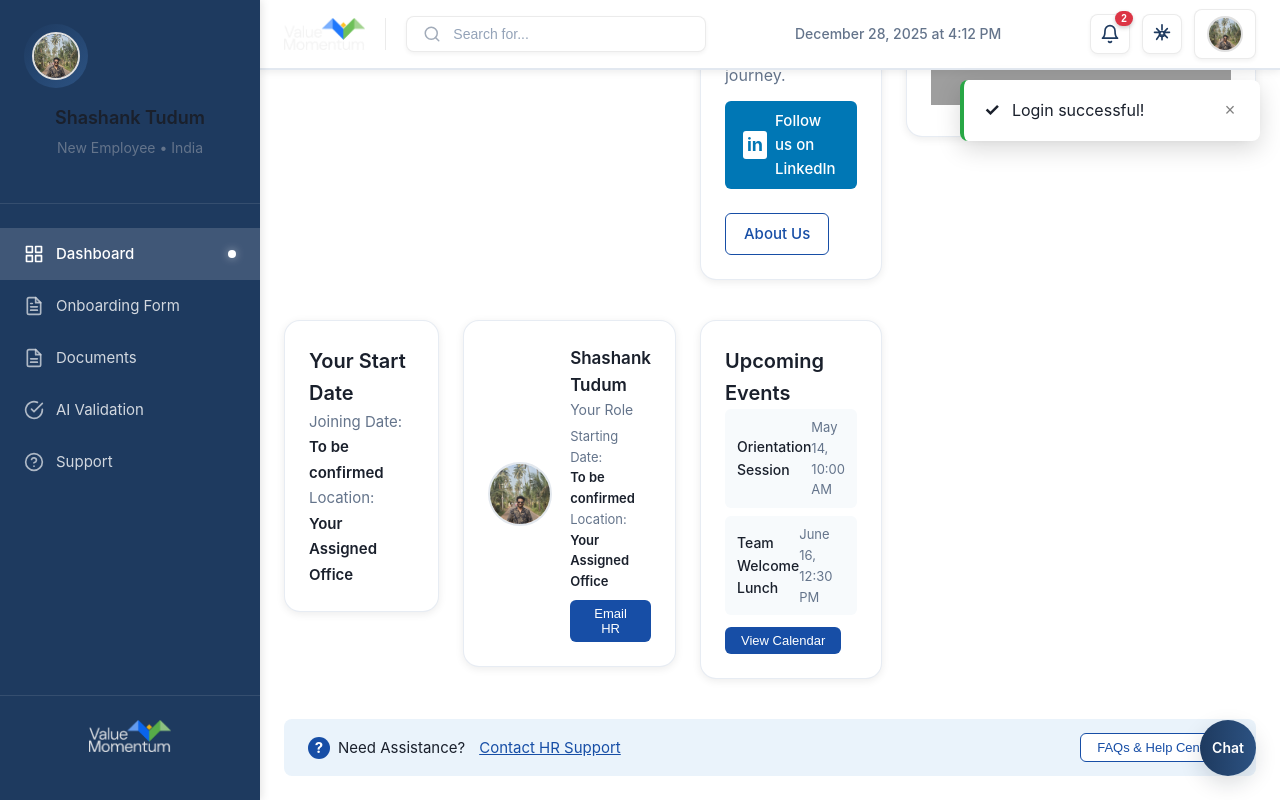
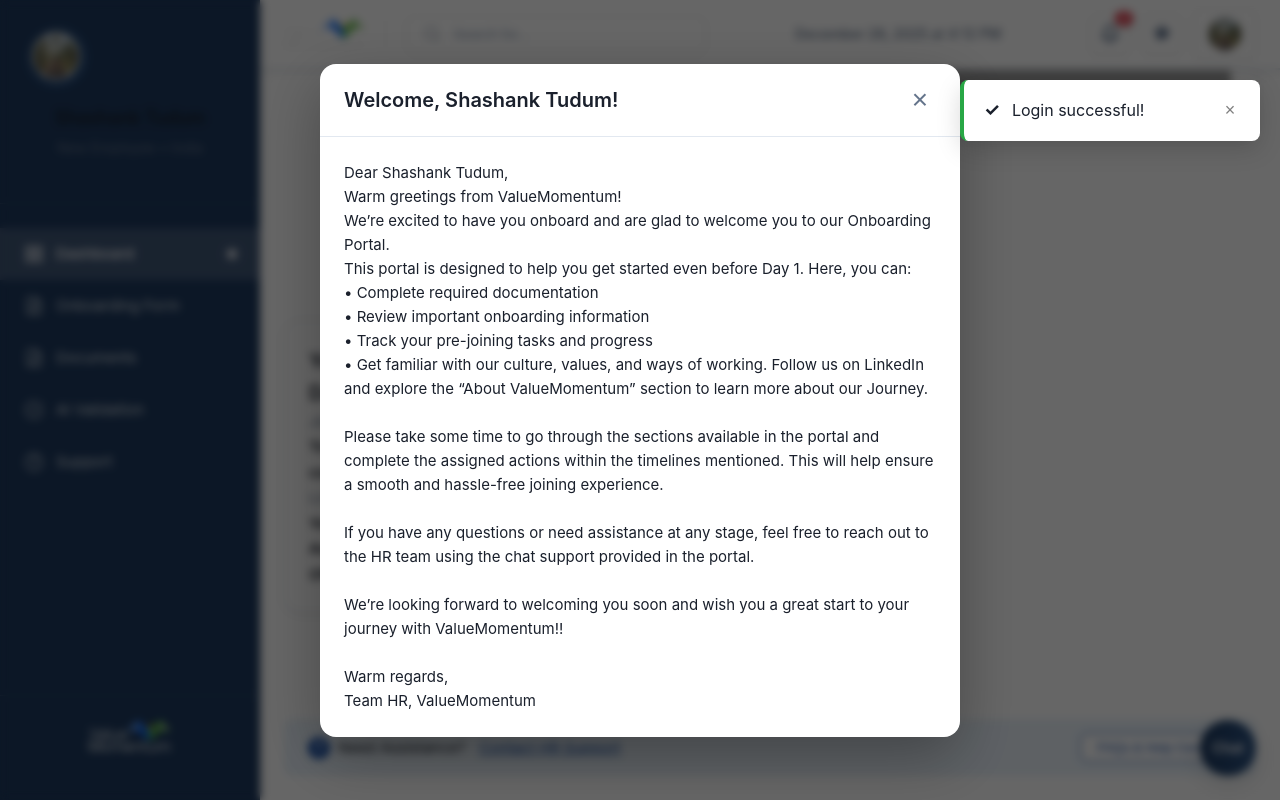
Before and after one commit to vamsi560/hr-onboarding-copy, a React (Create React App) app: page / in a window 1280 px wide. Both pictures are taken after typing "name@example.com", "Sample123" into the empty fields and a click on the button "Sign In". Shown: the part 422-1222 px from the top of the page. Built offline with nearby package versions, Linux system fonts and the light colour scheme; grey boxes are pictures that could not be loaded.

Commit message:
dashboard

```diff
--- a/src/components/Dashboard/Dashboard.js
+++ b/src/components/Dashboard/Dashboard.js
@@ -21,7 +21,7 @@
 ];
 
 const Dashboard = () => {
-  const { formData, documents, userType } = useApp();
+  const { formData, documents, userRole } = useApp();
   const [progress, setProgress] = useState(0);
   const [pendingTasks, setPendingTasks] = useState([]);
   const [completedCount, setCompletedCount] = useState(0);
@@ -55,12 +55,12 @@
 
   // Show welcome modal for candidate login only
   useEffect(() => {
-    if (userType === 'candidate') {
+    if (userRole === 'candidate') {
       setShowWelcomeModal(true);
       const timer = setTimeout(() => setShowWelcomeModal(false), 5000);
       return () => clearTimeout(timer);
     }
-  }, [userType]);
+  }, [userRole]);
 
   return (
     <div className="dashboard">
@@ -128,8 +128,8 @@
 
         {/* Welcome Card (Follow us on LinkedIn + About Us) */}
         <Card className="dashboard-card welcome-card">
-          <h2 className="section-title">Welcome to the Team!</h2>
-          <p className="dashboard-subtitle">We're excited to have you on board! Explore the tasks below to get started on your onboarding journey.</p>
+          <h2 className="section-title">Know about us!</h2>
+          <p className="dashboard-subtitle">We're excited to have you on board! Follow us on the below social media to know more about ValueMomentum.</p>
           <div style={{ display: 'flex', gap: '12px', flexWrap: 'wrap' }}>
             <a
               className="linkedin-btn"
```
